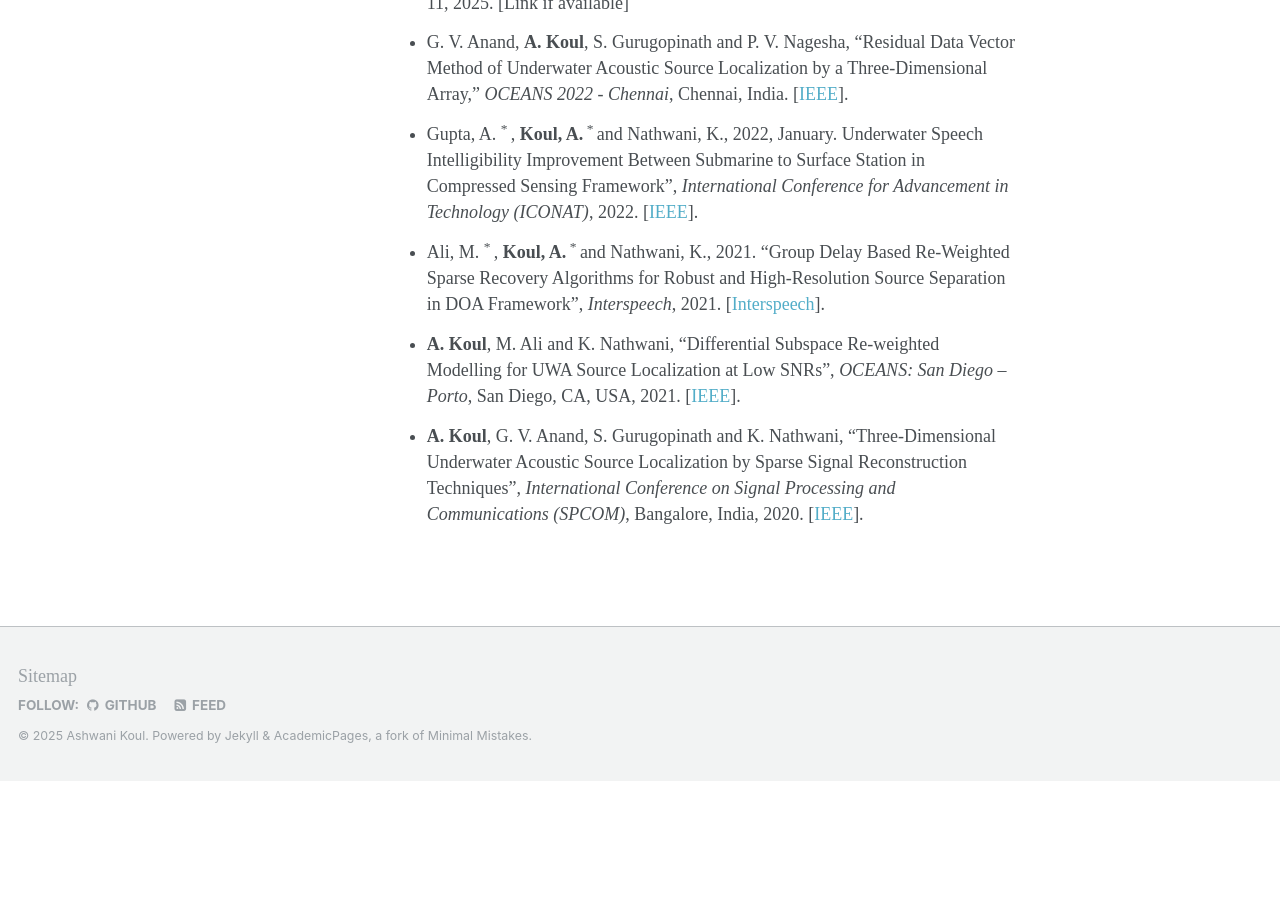
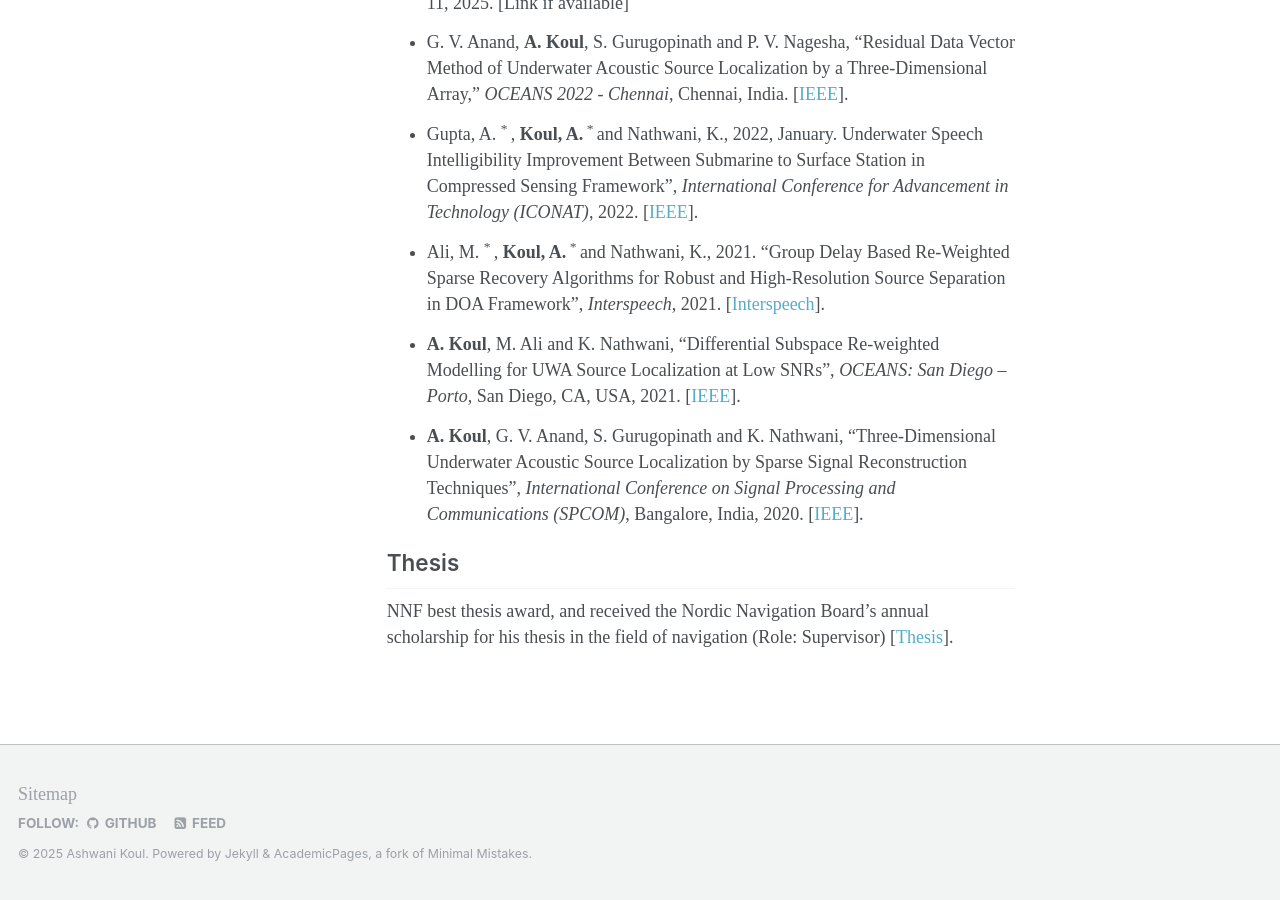
Before and after one commit to ASHKoul/ASHKoul.github.io, a Jekyll site: the page built from _pages/publications.md, in a window 1280 px wide and 900 px high, scrolled down 569 px. Built offline with Jekyll 4.4.1, drawn with Linux system fonts in a browser that asks for light colours; some web fonts are replaced; before the commit the page ends 1350 px from its top, so only the background shows below that.

Commit message:
Update publications.md

```diff
--- a/_pages/publications.md
+++ b/_pages/publications.md
@@ -28,3 +28,6 @@ author_profile: true
 - **A. Koul**, M. Ali and K. Nathwani, "Differential Subspace Re-weighted Modelling for UWA Source Localization at Low SNRs", *OCEANS: San Diego – Porto*, San Diego, CA, USA, 2021. [[IEEE](https://ieeexplore.ieee.org/document/9705716)].
 
 - **A. Koul**, G. V. Anand, S. Gurugopinath and K. Nathwani, "Three-Dimensional Underwater Acoustic Source Localization by Sparse Signal Reconstruction Techniques", *International Conference on Signal Processing and Communications (SPCOM)*, Bangalore, India, 2020. [[IEEE](https://ieeexplore.ieee.org/document/9179579)].
+
+##  Thesis
+NNF best thesis award, and received the Nordic Navigation Board’s annual scholarship for his thesis in the field of navigation (Role: Supervisor) [<a href="https://lnkd.in/dThc2yUx ">Thesis</a>].
```
